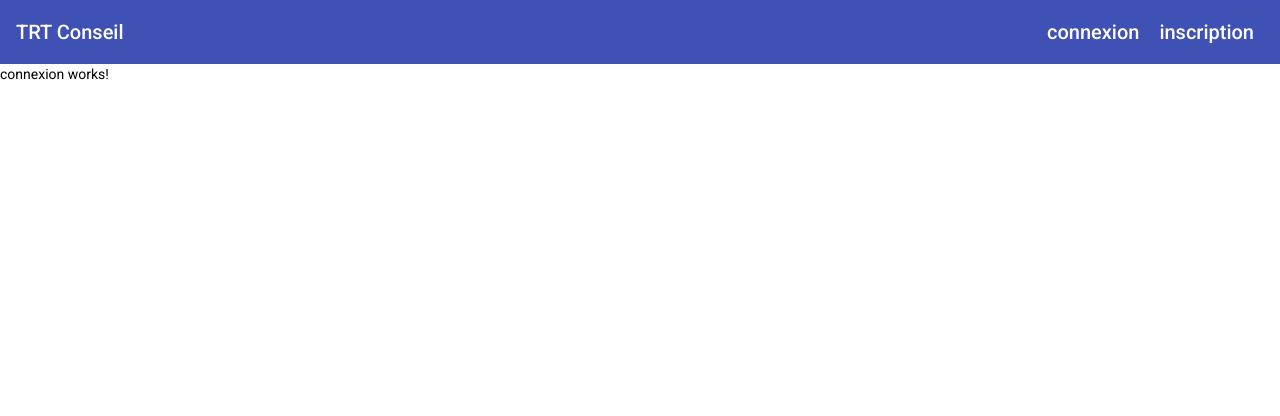
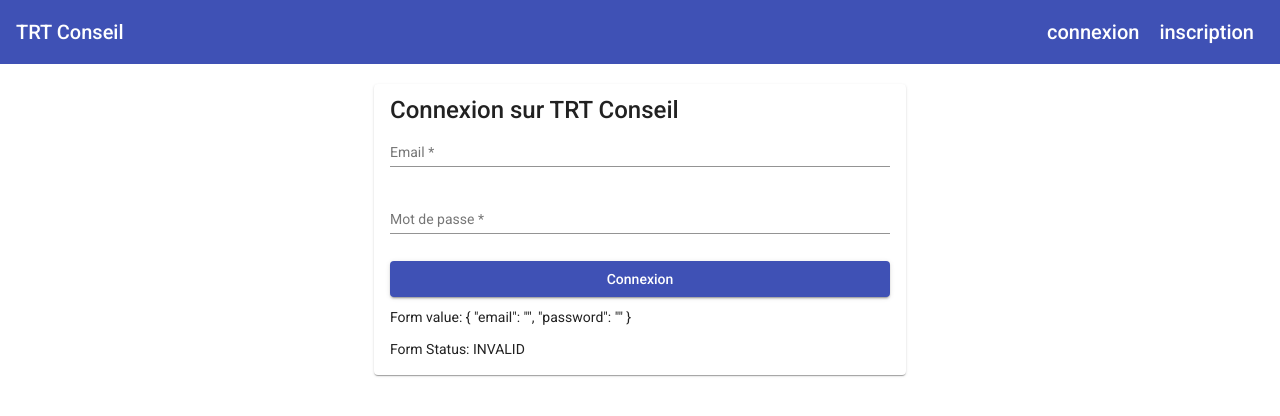
Before and after one commit to sandix34/TRT_Conseil_Project, an Angular app in the folder client/: page /connexion in a window 1280 px wide. Shown: the top 416 px of the page. Built offline with nearby package versions, Linux system fonts and the light colour scheme.

Commit message:
setting up the login form

```diff
--- a/client/src/app/auth/connexion/connexion.component.css
+++ b/client/src/app/auth/connexion/connexion.component.css
@@ -0,0 +1,18 @@
+.container {
+  display: flex;
+  justify-content: center;
+  margin-top: 20px;
+}
+mat-card {
+  width: 100%;
+  max-width: 500px;
+}
+form {
+  display: flex;
+  flex-direction: column;
+  margin-bottom: 10px;
+}
+
+mat-form-field {
+  margin-bottom: 10px;
+}
--- a/client/src/app/auth/connexion/connexion.component.html
+++ b/client/src/app/auth/connexion/connexion.component.html
@@ -1 +1,29 @@
-<p>connexion works!</p>
+<div class="container">
+  <mat-card>
+    <mat-card-title>Connexion sur TRT Conseil</mat-card-title>
+    <mat-card-content>
+      <form [formGroup]="connexionForm" (submit)="submit()">
+        <mat-form-field>
+          <mat-label>Email</mat-label>
+          <input matInput type="text" formControlName="email" />
+          <mat-error>
+            Veuillez renseigner une adresse email.
+          </mat-error>
+        </mat-form-field>
+        <mat-form-field>
+          <mat-label>Mot de passe</mat-label>
+          <input matInput type="password" formControlName="password" />
+          <mat-error>
+            Veuillez renseigner un mot de passe.
+          </mat-error>
+        </mat-form-field>
+        <mat-error *ngIf="error">
+          {{ error }}
+        </mat-error>
+        <button mat-raised-button color="primary">Connexion</button>
+      </form>
+      <p>Form value: {{ connexionForm.value | json }}</p>
+      <p>Form Status: {{ connexionForm.status }}</p>
+    </mat-card-content>
+  </mat-card>
+</div>
--- a/client/src/app/auth/connexion/connexion.component.ts
+++ b/client/src/app/auth/connexion/connexion.component.ts
@@ -1,4 +1,5 @@
 import { Component, OnInit } from '@angular/core';
+import {FormBuilder, FormGroup, Validators} from "@angular/forms";
 
 @Component({
   selector: 'app-connexion',
@@ -7,9 +8,19 @@ import { Component, OnInit } from '@angular/core';
 })
 export class ConnexionComponent implements OnInit {
 
-  constructor() { }
+  constructor(private fb: FormBuilder) {}
 
-  ngOnInit(): void {
+  public connexionForm: FormGroup = this.fb.group({
+    email: ['', Validators.required],
+    password: ['', Validators.required]
+  })
+
+  public error!: string;
+
+  public submit() {
+    console.log(this.connexionForm.getRawValue());
   }
 
+  ngOnInit(): void {}
+
 }
```
Also changed, not shown: client/src/app/app.module.ts (+7 -2 lines), client/src/app/shared/modules/layout.module.ts (+8 -0 lines).
